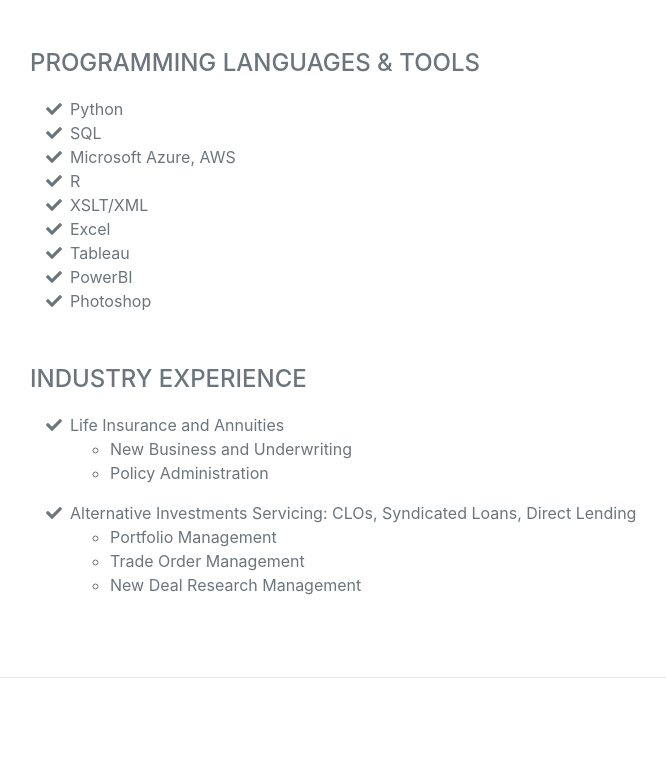
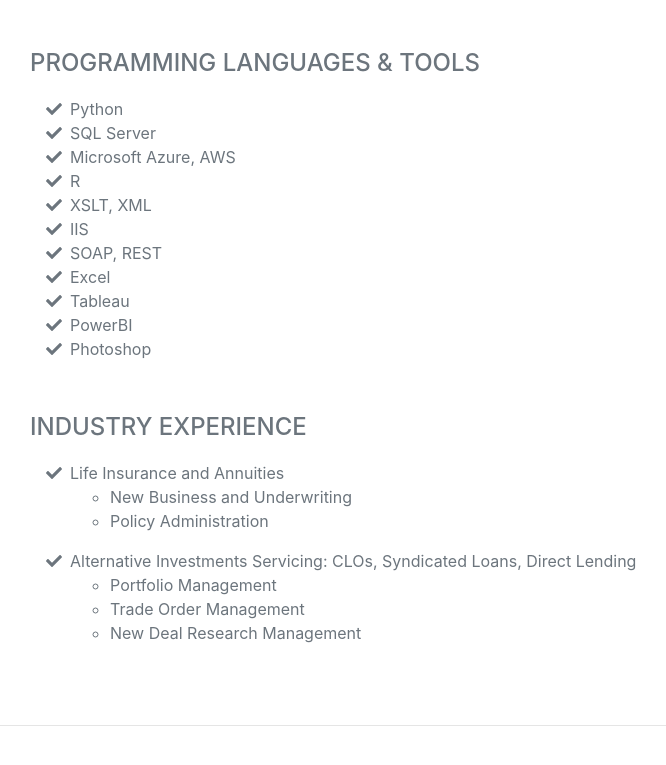
Before and after one commit to sm2025/Resume, a plain HTML site: page index.html in a window 1280 px wide. Shown: the part 4217-4982 px from the top of the page, without its empty margins (290-956 px from the left). Drawn offline with nearby package versions, Linux system fonts and the light colour scheme; a web font is replaced by a local one.

Commit message:
updated skills

```diff
--- a/index.html
+++ b/index.html
@@ -280,7 +280,7 @@
                     </li>
                     <li>
                         <span class="fa-li"><i class="fas fa-check"></i></span>
-                        SQL
+                        SQL Server
                     </li>
                     <li>
                         <span class="fa-li"><i class="fas fa-check"></i></span>
@@ -292,8 +292,17 @@
                     </li>
                     <li>
                         <span class="fa-li"><i class="fas fa-check"></i></span>
-                        XSLT/XML
+                        XSLT, XML
                     </li>
+                    <li>
+                        <span class="fa-li"><i class="fas fa-check"></i></span>
+                        IIS
+                    </li>
+                    <li>
+                        <span class="fa-li"><i class="fas fa-check"></i></span>
+                        SOAP, REST
+                    </li>
+
                     <li>
                         <span class="fa-li"><i class="fas fa-check"></i></span>
                         Excel
```
